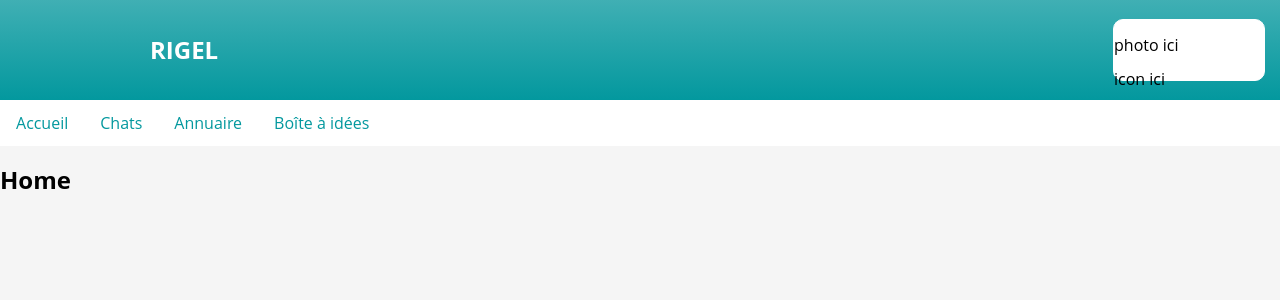
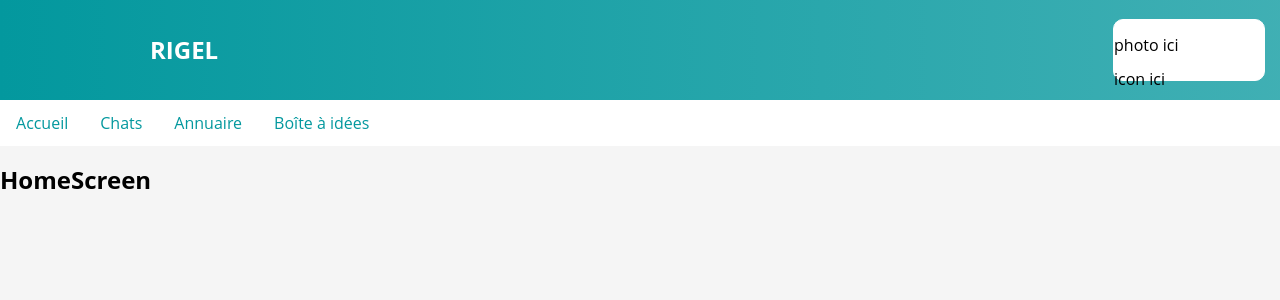
Before and after one commit to ArthurBrunet/Rigel-Front, a React (Create React App) app: page /talk in a window 1280 px wide. Shown: the top 300 px of the page. Built offline with nearby package versions, Linux system fonts and the light colour scheme.

Commit message:
create screens and utils directory

```diff
--- a/src/App.js
+++ b/src/App.js
@@ -7,6 +7,10 @@ import {
 } from "react-router-dom";
 import './Style/Normalize.css'
 import "./Style/App.css"
+import {HomeScreen} from "./Template/Screen/HomeScreen";
+import {DirectoryScreen} from "./Template/Screen/DirectoryScreen";
+import {ChatScreen} from "./Template/Screen/ChatScreen";
+import {IdeaBoxScreen} from "./Template/Screen/IdeaBoxScreen";
 
 export default function App() {
     return (
@@ -28,7 +32,7 @@ export default function App() {
                             <Link to="/talk">Chats</Link>
                         </li>
                         <li>
-                            <Link to="/users">Annuaire</Link>
+                            <Link to="/directory">Annuaire</Link>
                         </li>
                         <li>
                             <Link to="/ideabox">Boîte à idées</Link>
@@ -37,29 +41,20 @@ export default function App() {
                 </nav>
 
                 <Switch>
-                    <Route path="/about">
-                        <About/>
+                    <Route path="/">
+                        <HomeScreen/>
                     </Route>
-                    <Route path="/users">
-                        <Users/>
+                    <Route path="/talk">
+                        <ChatScreen/>
                     </Route>
-                    <Route path="/">
-                        <Home/>
+                    <Route path="/directory">
+                        <DirectoryScreen/>
+                    </Route>
+                    <Route path="/ideabox">
+                        <IdeaBoxScreen/>
                     </Route>
                 </Switch>
             </div>
         </Router>
     );
 }
-
-function Home() {
-    return <h2>Home</h2>;
-}
-
-function About() {
-    return <h2>About</h2>;
-}
-
-function Users() {
-    return <h2>Users</h2>;
-}
--- a/src/Style/App.css
+++ b/src/Style/App.css
@@ -9,7 +9,7 @@
 header {
     min-height: 100px;
     max-height: 15%;
-    background: linear-gradient(rgba(3, 152, 158, 0.75), rgba(3, 152, 158, 1));
+    background: linear-gradient(to left, rgba(3, 152, 158, 0.75), rgba(3, 152, 158, 1));
     position: relative;
 }
 
--- /dev/null
+++ b/src/Template/Screen/ChatScreen.js
@@ -0,0 +1,3 @@
+export function ChatScreen() {
+    return <h2>ChatScreen</h2>;
+}
--- /dev/null
+++ b/src/Template/Screen/DirectoryScreen.js
@@ -0,0 +1,3 @@
+export function DirectoryScreen() {
+    return <h2>DirectoryScreen</h2>;
+}
--- a/src/Template/Screen/HomeScreen.js
+++ b/src/Template/Screen/HomeScreen.js
@@ -1,3 +1,3 @@
-function HomeScreen() {
+export function HomeScreen() {
     return <h2>HomeScreen</h2>;
 }
--- /dev/null
+++ b/src/Template/Screen/IdeaBoxScreen.js
@@ -0,0 +1,3 @@
+export function IdeaBoxScreen() {
+    return <h2>IdeaBoxScreen</h2>;
+}
```
Also changed, not shown: src/Utils/UserUtils.js (added).
